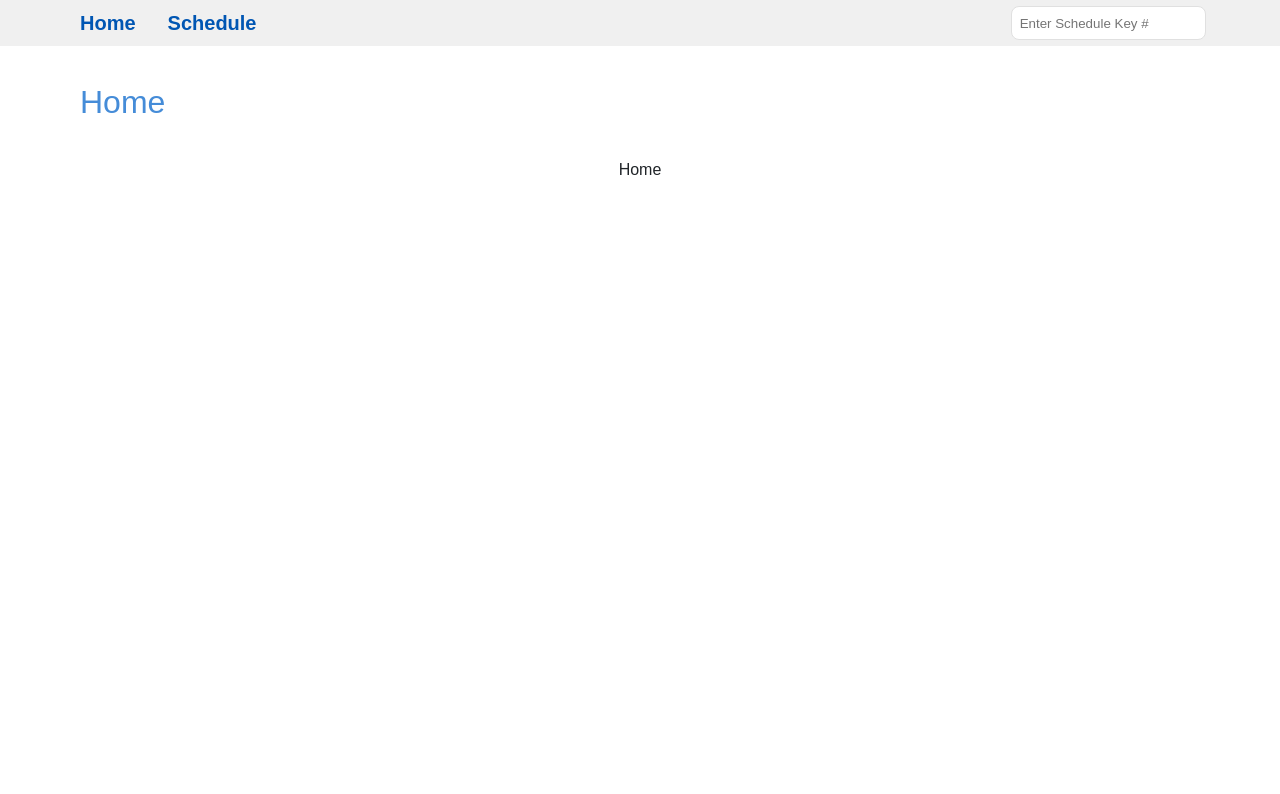
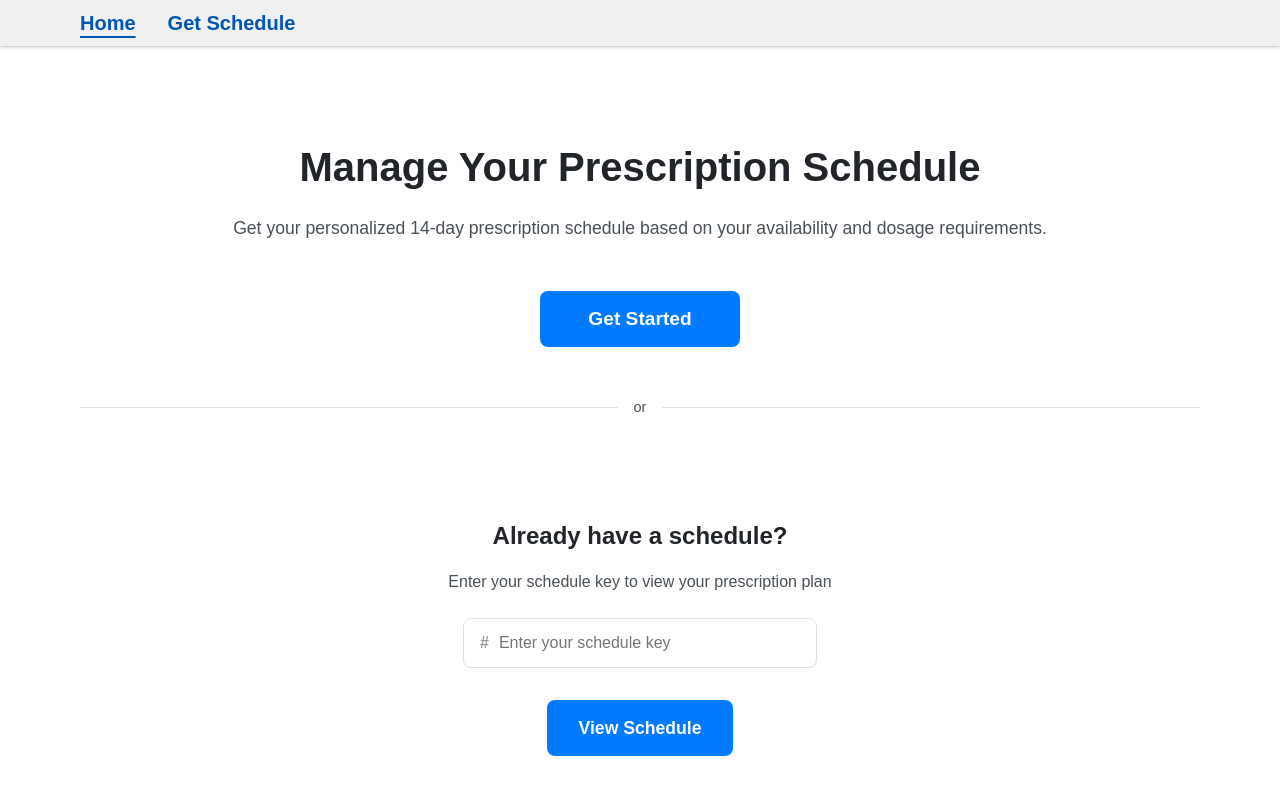
Before and after one commit to LindenHolt-Whittaker/PrescriptionSchedule, a React (Vite) app: page / in a window 1280 px wide. Shown: the top 794 px of the page. Built offline with nearby package versions, Linux system fonts and the light colour scheme.

Commit message:
Added home page, conditionally hiding schedulekey input from header, added active classes on nav links, added a couple of mixins

```diff
--- a/src/components/Header.scss
+++ b/src/components/Header.scss
@@ -1,4 +1,5 @@
 @use "../styles/colors" as colors;
+@use "../styles/mixins" as mixins;
 
 .Header {
   display: flex;
@@ -6,6 +7,7 @@
   padding: 0 3rem 0 4rem;
 
   background-color: colors.$bg-light;
+  box-shadow: 0 0 0.25rem 0 colors.$gray;
 
   &__link,
   &__scheduleKey__button {
@@ -33,7 +35,7 @@
       border-left: none;
     }
 
-    &:hover {
+    & .active {
       text-decoration: underline;
       text-underline-offset: 0.4rem;
     }
@@ -43,11 +45,26 @@
     display: flex;
     align-items: center;
 
-    &__input {
+    &--hasInput {
+      .Header__scheduleKeyInput {
+        border-radius: 0.5rem 0 0 0.5rem;
+      }
+
+      .Header__scheduleKeyButton {
+        transform: translateX(-1px);
+        opacity: 1;
+      }
+    }
+  }
+
+  &__scheduleKeyInput {
+    @include mixins.flex-center;
+
     height: 2rem;
     padding: 0 0.5rem;
 
     color: colors.$gray-darker;
+    background-color: colors.$white;
 
     border: 1px solid colors.$gray-light;
     border-radius: 0.5rem;
@@ -57,14 +74,29 @@
 
     transition: all 0.2s ease;
 
-      &:focus {
+    &:focus-within {
       outline: none;
       border-color: colors.$blue;
       box-shadow: 0 0 0.25rem 0 colors.$blue-dark;
     }
+
+    input {
+      border: none;
+      outline: none;
+      font-size: 0.9rem;
+
+      @include mixins.prevent-autofill-styles;
+    }
   }
 
-    &__button {
+  &__scheduleKeyHash {
+    color: colors.$gray;
+    margin-right: 0.25rem;
+
+    @include mixins.no-select;
+  }
+
+  &__scheduleKeyButton {
     display: flex;
     align-items: center;
     justify-content: center;
@@ -94,16 +126,4 @@
       z-index: 3;
     }
   }
-
-    &--hasInput {
-      .Header__scheduleKey__input {
-        border-radius: 0.5rem 0 0 0.5rem;
 }
-
-      .Header__scheduleKey__button {
-        transform: translateX(-1px);
-        opacity: 1;
-      }
-    }
-  }
-}
--- a/src/components/Header.tsx
+++ b/src/components/Header.tsx
@@ -1,47 +1,58 @@
-import { NavLink, useNavigate } from "react-router-dom";
+import { NavLink, useNavigate, useLocation } from "react-router-dom";
 import { useState } from "react";
 import "./Header.scss";
 
 const Header = () => {
   const [scheduleKey, setScheduleKey] = useState<string>("");
+  const navigate = useNavigate();
+  const location = useLocation();
 
-  console.log(scheduleKey);
-
-  const navigate = useNavigate();
+  const isHomePage = location.pathname === "/";
 
   const onScheduleKeySubmit = (e: React.FormEvent) => {
-    e.preventDefault(); // Prevent page reload
+    e.preventDefault();
+    if (scheduleKey.trim()) {
       navigate(`/schedule?k=${scheduleKey}`);
+    }
   };
 
   return (
     <div className="Header">
       <div className="Header__linkGroup">
         <NavLink to="/" className="Header__link">
-          Home
+          {({ isActive }) => (
+            <span className={isActive ? "active" : ""}>Home</span>
+          )}
         </NavLink>
         <NavLink to="/onboarding" className="Header__link">
-          Schedule
+          {({ isActive }) => (
+            <span className={isActive ? "active" : ""}>Get Schedule</span>
+          )}
         </NavLink>
       </div>
 
+      {!isHomePage && (
         <form
           onSubmit={onScheduleKeySubmit}
           className={`Header__scheduleKey ${
             scheduleKey ? "Header__scheduleKey--hasInput" : ""
           }`}
         >
+          <div className="Header__scheduleKeyInput">
+            <span className="Header__scheduleKeyHash">#</span>
             <input
-          className="Header__scheduleKey__input"
               type="text"
               name="scheduleKey"
-          placeholder="Enter Schedule Key #"
+              placeholder="Enter schedule key"
+              value={scheduleKey}
               onChange={(e) => setScheduleKey(e.target.value)}
             />
-        <button className="Header__scheduleKey__button" type="submit">
+          </div>
+          <button className="Header__scheduleKeyButton" type="submit">
             ➜
           </button>
         </form>
+      )}
     </div>
   );
 };
--- /dev/null
+++ b/src/pages/Home/Home.scss
@@ -0,0 +1,100 @@
+@use "../../styles/colors" as colors;
+@use "../../styles/mixins" as mixins;
+
+.Home {
+  &__title {
+    font-size: 2.5rem;
+    margin-bottom: 1rem;
+    color: colors.$text-primary;
+  }
+
+  &__description {
+    font-size: 1.1rem;
+    color: colors.$text-secondary;
+    margin-bottom: 2rem;
+    line-height: 1.6;
+  }
+
+  &__cta {
+    font-size: 1.2rem;
+    padding: 1rem 3rem;
+  }
+
+  &__divider {
+    margin: 3rem 0;
+    position: relative;
+
+    &::before {
+      content: '';
+      position: absolute;
+      top: 50%;
+      left: 0;
+      right: 0;
+      height: 1px;
+      background: colors.$gray-light;
+    }
+
+    span {
+      position: relative;
+      background: colors.$white;
+      padding: 0 1rem;
+      color: colors.$text-secondary;
+      font-size: 0.9rem;
+    }
+  }
+
+  &__scheduleKeySection {
+    padding: 2rem 0;
+
+    h2 {
+      font-size: 1.5rem;
+      margin-bottom: 0.5rem;
+    }
+
+    p {
+      color: colors.$text-secondary;
+      margin-bottom: 1.5rem;
+    }
+  }
+
+  &__scheduleKeyForm {
+    display: flex;
+    flex-direction: column;
+    gap: 1rem;
+    align-items: center;
+  }
+
+  &__scheduleKeyInput {
+    display: flex;
+    align-items: center;
+    width: 100%;
+    max-width: 20rem;
+    border: 1px solid colors.$gray-light;
+    border-radius: 0.5rem;
+    padding: 0.75rem 1rem;
+    background: colors.$white;
+    transition: border-color 0.2s;
+
+    &:focus-within {
+      border-color: colors.$blue;
+      box-shadow: 0 0 0.25rem 0 colors.$blue-dark;
+    }
+
+    input {
+      flex: 1;
+      border: none;
+      outline: none;
+      font-size: 1rem;
+
+      @include mixins.prevent-autofill-styles;
+    }
+  }
+
+  &__scheduleKeyHash {
+    color: colors.$gray;
+    margin-right: 0.5rem;
+    font-weight: 600;
+
+    @include mixins.no-select;
+  }
+}
--- a/src/pages/Home/Home.tsx
+++ b/src/pages/Home/Home.tsx
@@ -1,12 +1,60 @@
-// import './Home.scss'
+import { useNavigate } from 'react-router-dom';
+import { useState } from 'react';
 import Page from '../../components/Page';
+import Button from '../../components/Button';
+import './Home.scss';
 
-function Home() {
+const Home = () => {
+  const [scheduleKey, setScheduleKey] = useState<string>("");
+  const navigate = useNavigate();
+
+  const onScheduleKeySubmit = (e: React.FormEvent) => {
+    e.preventDefault();
+    if (scheduleKey.trim()) {
+      navigate(`/schedule?k=${scheduleKey}`);
+    }
+  };
+
   return (
-    <Page title="Home">
-      Home
+    <Page className="Home">
+      <div>
+        <h1 className="Home__title">Manage Your Prescription Schedule</h1>
+        <p className="Home__description">
+          Get your personalized 14-day prescription schedule based on your availability and dosage requirements.
+        </p>
+        <Button
+          onClick={() => navigate('/onboarding')}
+          className="Home__cta"
+        >
+          Get Started
+        </Button>
+      </div>
+
+      <div className="Home__divider">
+        <span>or</span>
+      </div>
+
+      <div className="Home__scheduleKeySection">
+        <h2>Already have a schedule?</h2>
+        <p>Enter your schedule key to view your prescription plan</p>
+        <form onSubmit={onScheduleKeySubmit} className="Home__scheduleKeyForm">
+          <div className="Home__scheduleKeyInput">
+            <span className="Home__scheduleKeyHash">#</span>
+            <input
+              type="text"
+              name="scheduleKey"
+              placeholder="Enter your schedule key"
+              value={scheduleKey}
+              onChange={(e) => setScheduleKey(e.target.value)}
+            />
+          </div>
+          <Button type="submit" disabled={!scheduleKey.trim()}>
+            View Schedule
+          </Button>
+        </form>
+      </div>
     </Page>
-  )
-}
+  );
+};
 
-export default Home
+export default Home;
--- a/src/pages/Schedule/Schedule.scss
+++ b/src/pages/Schedule/Schedule.scss
@@ -14,9 +14,7 @@
     font-size: 1.5rem;
 
     &__hash {
-      user-select: none;
-      -webkit-user-select: none;
-      -moz-user-select: none;
+      @include mixins.no-select;
 
       color: colors.$gray;
     }
--- a/src/styles/_mixins.scss
+++ b/src/styles/_mixins.scss
@@ -3,3 +3,19 @@
   justify-content: center;
   align-items: center;
 }
+
+@mixin no-select {
+  user-select: none;
+  -webkit-user-select: none;
+  -moz-user-select: none;
+}
+
+@mixin prevent-autofill-styles {
+  &:-webkit-autofill,
+  &:-webkit-autofill:hover,
+  &:-webkit-autofill:focus {
+    -webkit-box-shadow: 0 0 0 1000px white inset !important;
+    -webkit-text-fill-color: inherit !important;
+    box-shadow: 0 0 0 1000px white inset !important;
+  }
+}
```
Lines whose indentation alone changed are shown as unchanged.
